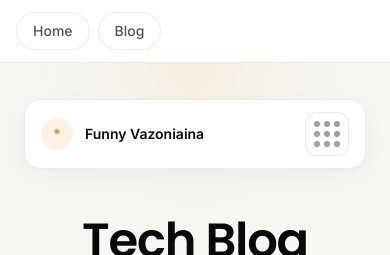
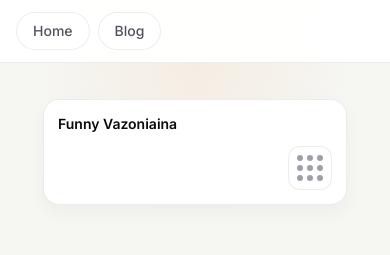
Before and after one commit to FunnyVazoniaina/NextBlog, a Next.js app: page / in a window 390 px wide. Shown: the top 255 px of the page. Built offline with nearby package versions, Linux system fonts and the light colour scheme; no server answers; the database is empty.

Commit message:
Removed the hero badge icon and improved its mobile sizing.

```diff
--- a/app/page.tsx
+++ b/app/page.tsx
@@ -22,17 +22,12 @@ export default async function Home() {
 
         <Container className="relative py-5 sm:py-6 lg:py-8">
           <div className="px-2 pb-8 pt-4 text-center sm:pb-10 sm:pt-6 lg:pb-12 lg:pt-8">
-            <div className="mx-auto flex max-w-3xl items-center justify-between rounded-[1rem] border border-line bg-white px-4 py-3 shadow-[0_8px_20px_rgba(17,17,17,0.04)]">
-              <div className="flex items-center gap-3">
-                <span className="flex h-8 w-8 items-center justify-center rounded-full bg-accent-soft text-sm font-semibold text-accent">
-                  *
-                </span>
-                <span className="text-sm font-semibold text-zinc-950">
-                  Funny Vazoniaina
-                </span>
-              </div>
+            <div className="mx-auto flex max-w-[19rem] flex-col gap-3 rounded-[1rem] border border-line bg-white px-3.5 py-3.5 text-left shadow-[0_8px_20px_rgba(17,17,17,0.04)] sm:max-w-3xl sm:flex-row sm:items-center sm:justify-between sm:px-4 sm:py-3">
+              <span className="text-sm font-semibold text-zinc-950">
+                Funny Vazoniaina
+              </span>
 
-              <span className="grid grid-cols-3 gap-1 rounded-xl border border-line bg-white p-2">
+              <span className="grid grid-cols-3 gap-1 rounded-xl border border-line bg-white p-2 self-end sm:self-auto">
                 {Array.from({ length: 9 }).map((_, index) => (
                   <span
                     key={index}
```
